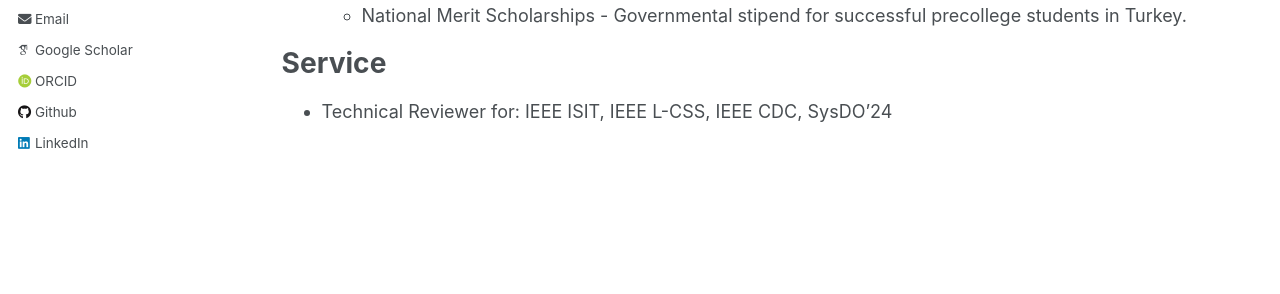
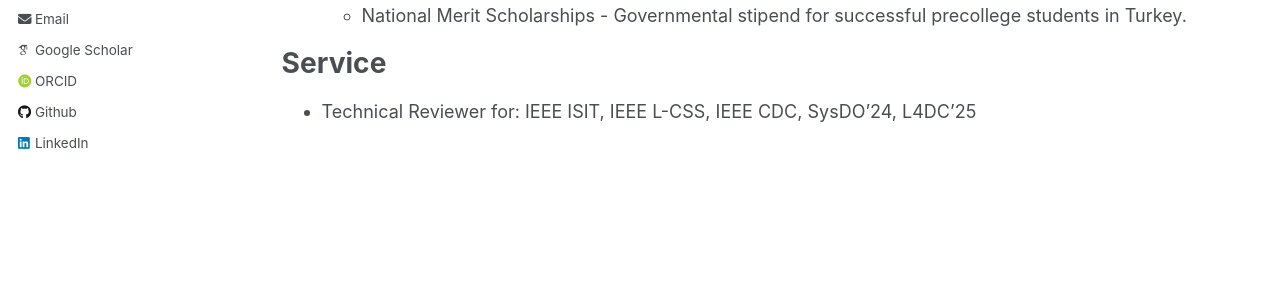
Before and after one commit to erkan1863/erkan1863.github.io, a Jekyll site: the page built from _pages/experiences.md, in a window 1280 px wide and 900 px high, scrolled down 1787 px. Shown: the part 349-643 px from the top of the window. Built offline with Jekyll 4.4.1, drawn with Linux system fonts in a browser that asks for light colours; some web fonts are replaced.

Commit message:
new paper

```diff
--- a/_pages/experiences.md
+++ b/_pages/experiences.md
@@ -74,7 +74,7 @@ Honors & Academic Achievements
 
 Service
 ======
-* Technical Reviewer for: IEEE ISIT, IEEE L-CSS, IEEE CDC, SysDO'24
+* Technical Reviewer for: IEEE ISIT, IEEE L-CSS, IEEE CDC, SysDO'24, L4DC'25
 
 <!--
 Skills
```
Also changed, not shown: _pages/publications.md (+3 -2 lines), _portfolio/gossip.md (+2 -0 lines).
